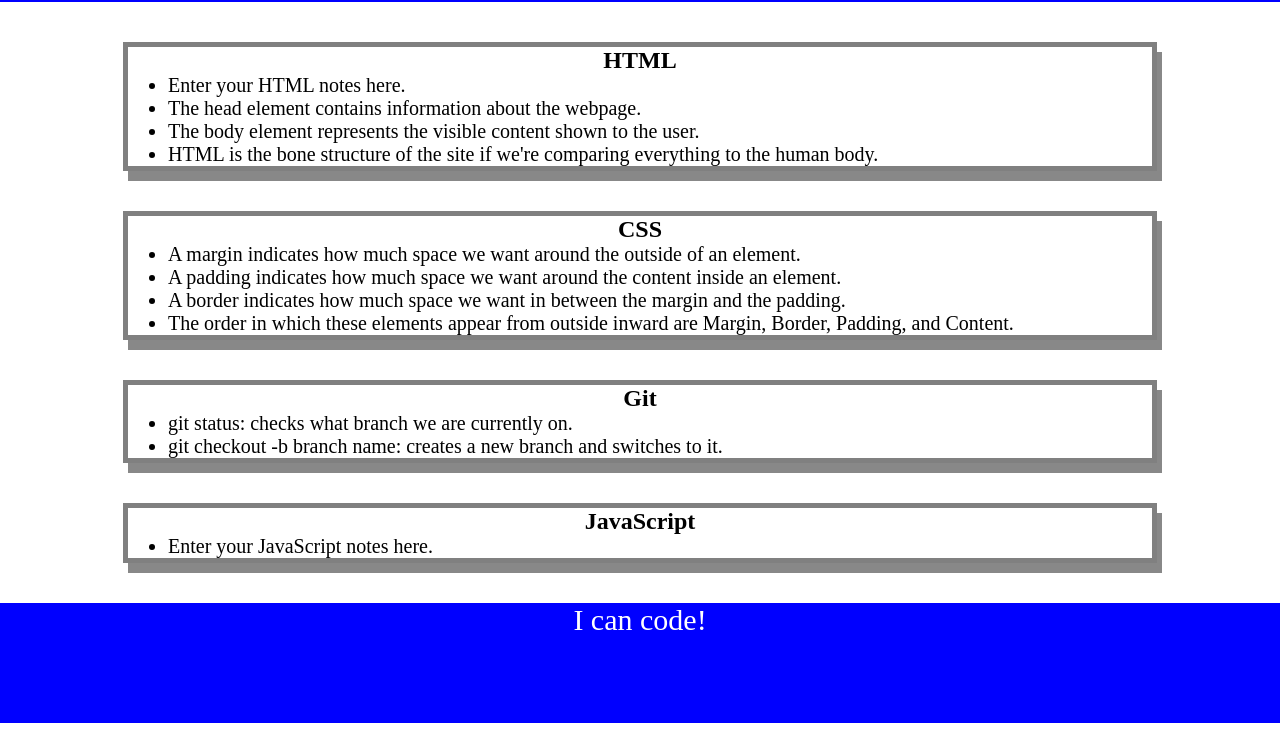
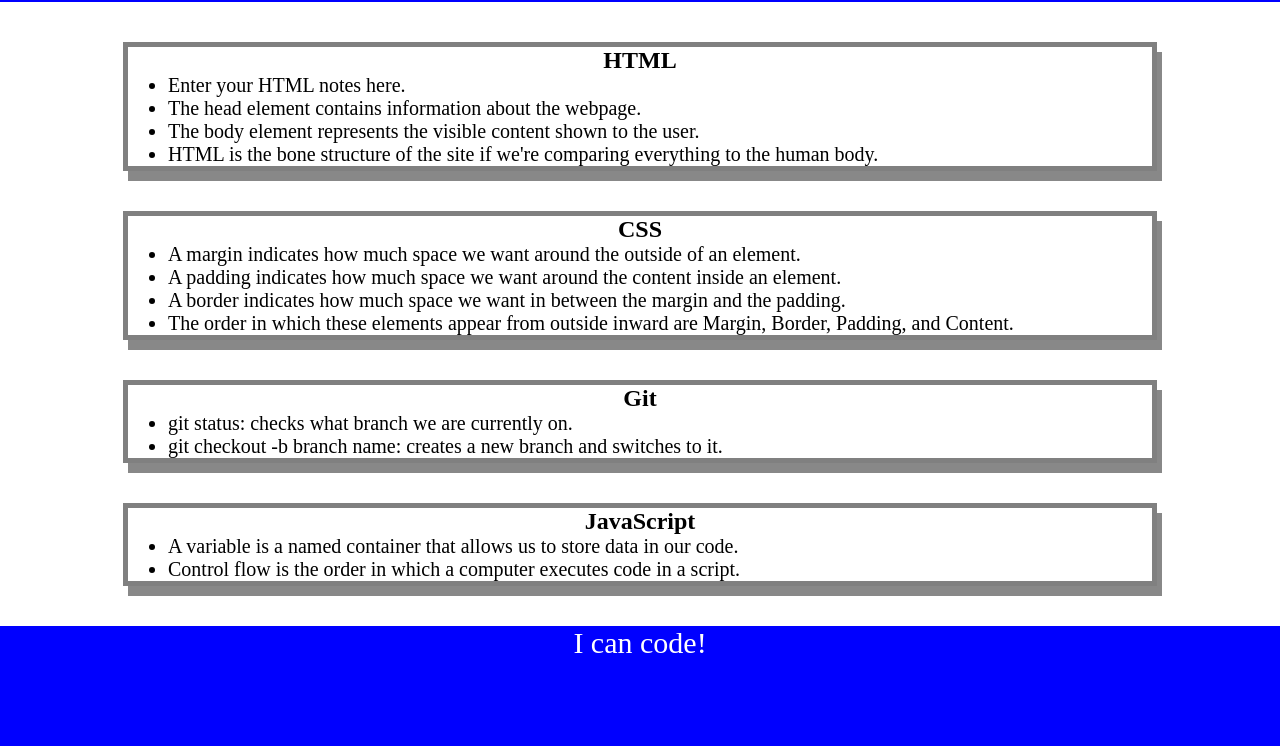
Before and after one commit to zallen16/Prework-study-guide, a plain HTML site: page index.html in a window 1280 px wide. Shown: the part 118-864 px from the top of the page. Before the commit the page ends 841 px from the top, so only its background shows below. Drawn offline with Linux system fonts and the light colour scheme.

Commit message:
updated project README file

```diff
--- a/index.html
+++ b/index.html
@@ -45,7 +45,8 @@
       <section class="card" id="javascript-section">
         <h2>JavaScript</h2>
         <ul>
-          <li>Enter your JavaScript notes here.</li>
+          <li>A variable is a named container that allows us to store data in our code.</li>
+          <li>Control flow is the order in which a computer executes code in a script.</li>
         </ul>
       </section>
     </main>
```
Also changed, not shown: 1 other file.
